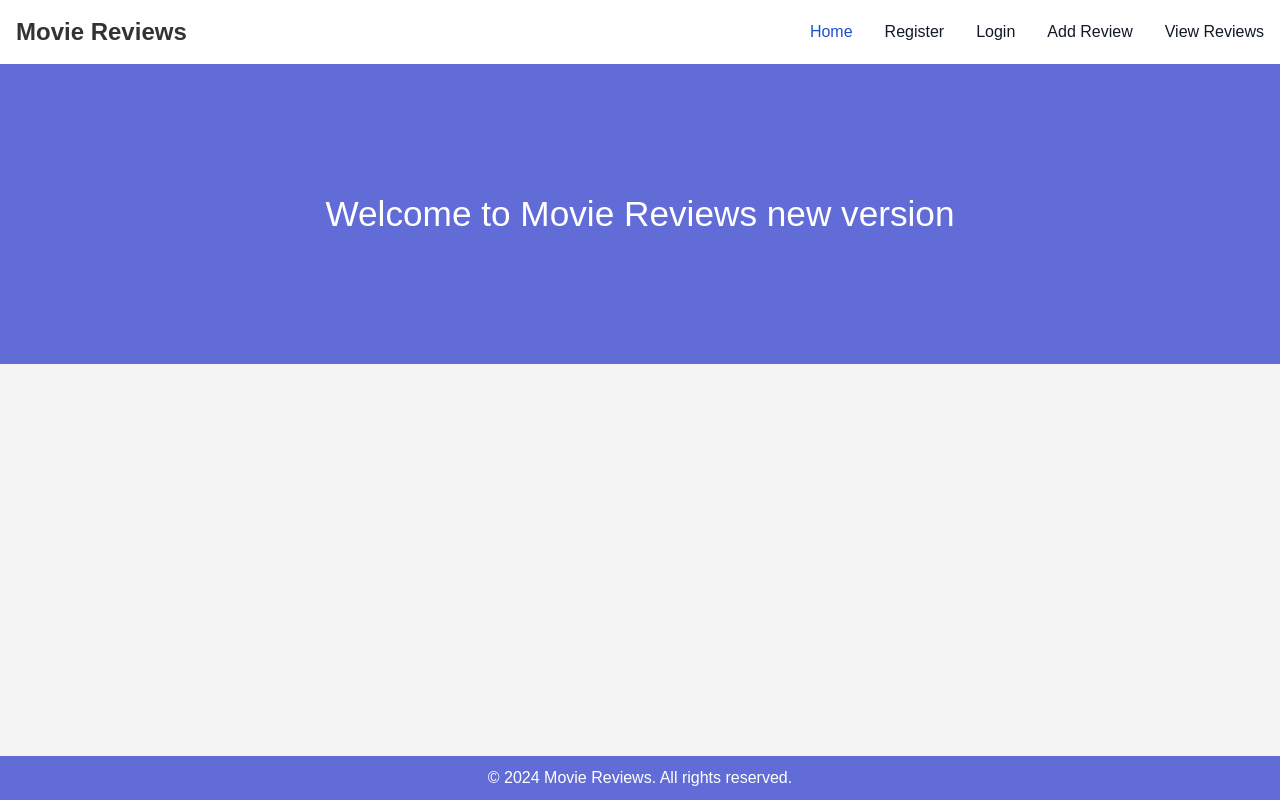
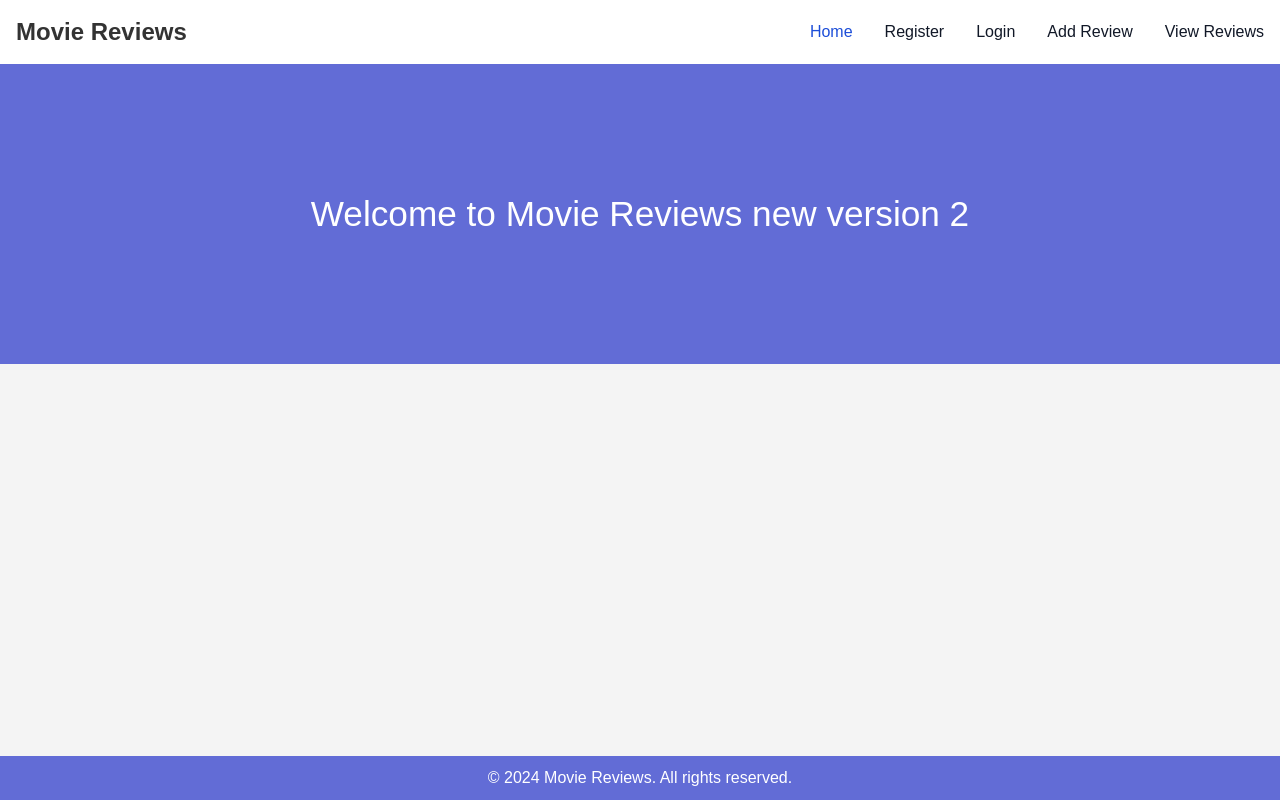
Before and after one commit to ayush148/project, a website: page web/public/index.html in a window 1280 px wide. Drawn offline with nearby package versions, Linux system fonts and the light colour scheme.

Commit message:
Update index.html

```diff
--- a/web/public/index.html
+++ b/web/public/index.html
@@ -45,7 +45,7 @@
       </nav>
 
       <header>
-        <h1>Welcome to Movie Reviews new  version</h1>
+        <h1>Welcome to Movie Reviews new  version 2</h1>
 
     </header>
 
```
